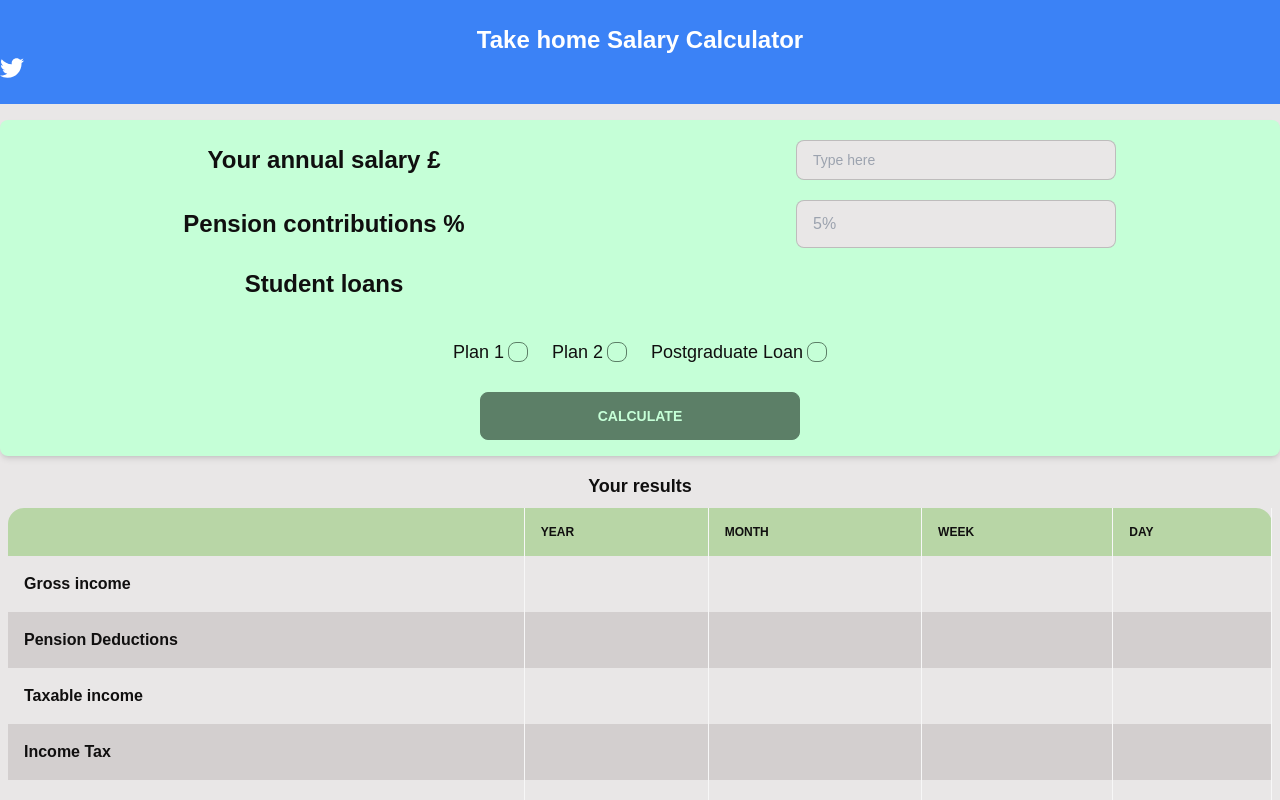
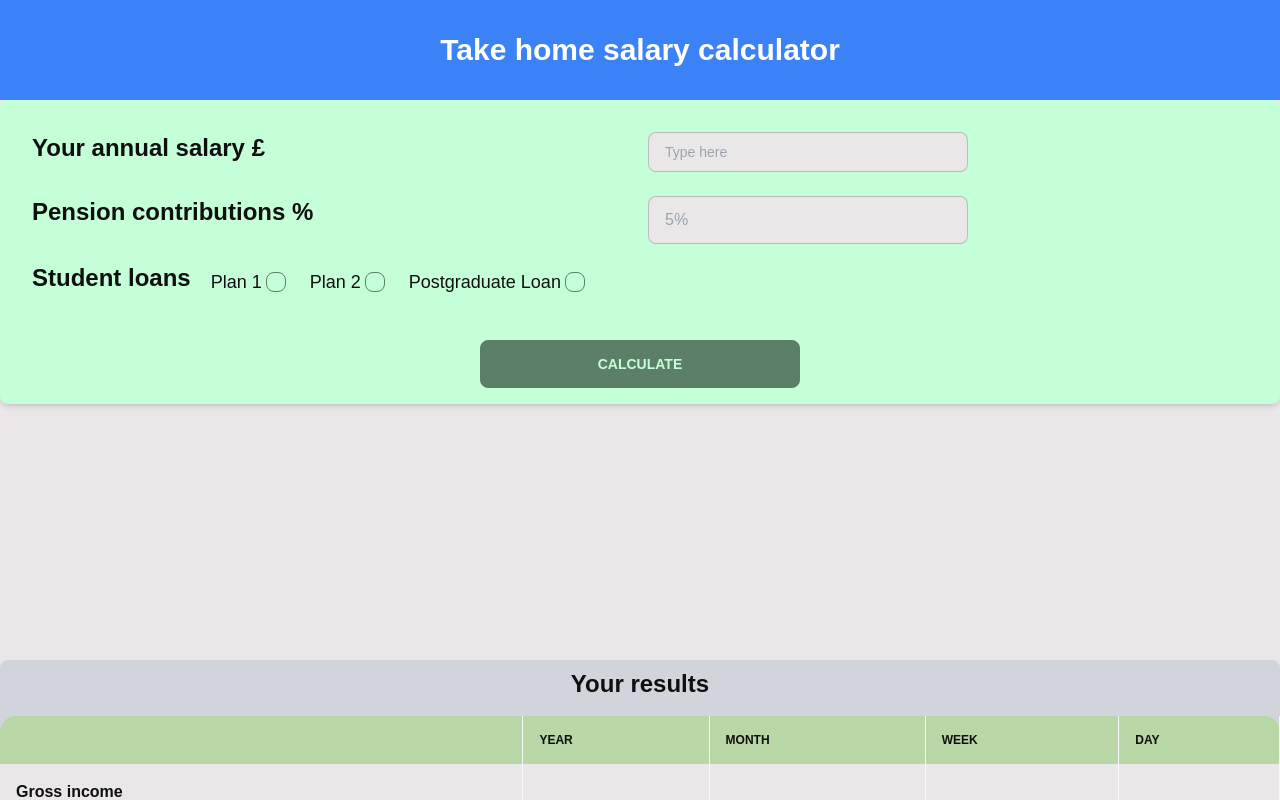
Before and after one commit to aamircodes/salary-calculator, a React (Create React App) app: page / in a window 1280 px wide. Shown: the top 800 px of the page. Built offline with nearby package versions, Linux system fonts and the light colour scheme.

Commit message:
layout work

```diff
--- a/src/App.js
+++ b/src/App.js
@@ -17,7 +17,7 @@ const App = () => {
   return (
     <div className='min-h-screen'>
       <Header />
-      <main className='container mx-auto'>
+      <div className='container mx-auto flex-col'>
         <Form
           setGrossIncome={setGrossIncome}
           setTaxableIncome={setTaxableIncome}
@@ -29,7 +29,7 @@ const App = () => {
           setPgLoan={setPgLoan}
           setTakehome={setTakehome}
         />
-        <h1 className='flex justify-center text-lg font-bold'>Your results</h1>
+        <div className=' mb-64'></div>
         <Table
           grossIncome={grossIncome}
           taxableIncome={taxableIncome}
@@ -41,11 +41,11 @@ const App = () => {
           pgLoan={pgLoan}
           takehome={takehome}
         />
-        <div className='flex justify-center m-5'>
-          {' '}
-          <button className='btn btn-primary'>Recalculate</button>
-        </div>
-      </main>
+      </div>
+      <div className='flex justify-center m-5'>
+        {' '}
+        <button className='btn btn-primary'>Recalculate</button>
+      </div>
     </div>
   );
 };
--- a/src/components/Form.js
+++ b/src/components/Form.js
@@ -66,9 +66,9 @@ const Form = ({
   };
 
   return (
-    <div className='bg-primary-content rounded-lg shadow-md p-4 my-4'>
+    <div className='bg-primary-content rounded-lg shadow-md p-4'>
       <form className='flex flex-col space-y-4' onSubmit={handleSubmit}>
-        <div className='grid gap-4 grid-cols-2 grid-rows-4 place-items-center'>
+        <div className='grid gap-4 grid-cols-2 grid-rows-3 place-items-start p-4'>
           <label className='text-2xl font-semibold block text-primary-700'>
             Your annual salary £
           </label>
@@ -93,12 +93,11 @@ const Form = ({
             value={pensionRate}
             onChange={(e) => setPensionRate(e.target.value)}
           />
-          <label className='text-2xl font-semibold mb-2 block text-primary-700'>
-            Student loans
-          </label>
-          <div></div>
-          <div className='col-span-2'>
-            <div className='flex items-center space-x-4'>
+          <div>
+            <div className='flex items-center space-x-4 col-span-2'>
+              <label className='text-2xl font-semibold mb-2 block text-primary-700'>
+                Student loans
+              </label>
               <label className='label cursor-pointer font-medium text-lg'>
                 Plan 1
                 <input
@@ -126,12 +125,9 @@ const Form = ({
                   className='checkbox checkbox-primary h-5 w-5 ml-1'
                 />
               </label>
-              {/* </div> */}
             </div>
           </div>
         </div>
-        {/* <div className='flex flex-col'> */}
-
         <div className='flex justify-center'>
           <button className='btn btn-primary w-full max-w-xs' type='submit'>
             Calculate
--- a/src/components/Header.js
+++ b/src/components/Header.js
@@ -1,18 +1,7 @@
 const Header = () => {
   return (
     <header className='bg-blue-500 text-white text-center py-6'>
-      <h1 className='text-2xl font-bold'>Take home Salary Calculator</h1>
-      <a href='https://www.twitter.com/aamircodes'>
-        <svg
-          xmlns='http://www.w3.org/2000/svg'
-          width='24'
-          height='24'
-          viewBox='0 0 24 24'
-          className='fill-current'
-        >
-          <path d='M24 4.557c-.883.392-1.832.656-2.828.775 1.017-.609 1.798-1.574 2.165-2.724-.951.564-2.005.974-3.127 1.195-.897-.957-2.178-1.555-3.594-1.555-3.179 0-5.515 2.966-4.797 6.045-4.091-.205-7.719-2.165-10.148-5.144-1.29 2.213-.669 5.108 1.523 6.574-.806-.026-1.566-.247-2.229-.616-.054 2.281 1.581 4.415 3.949 4.89-.693.188-1.452.232-2.224.084.626 1.956 2.444 3.379 4.6 3.419-2.07 1.623-4.678 2.348-7.29 2.04 2.179 1.397 4.768 2.212 7.548 2.212 9.142 0 14.307-7.721 13.995-14.646.962-.695 1.797-1.562 2.457-2.549z'></path>
-        </svg>
-      </a>
+      <h1 className='text-3xl font-bold p-2'>Take home salary calculator</h1>
     </header>
   );
 };
--- a/src/components/Table.js
+++ b/src/components/Table.js
@@ -10,15 +10,20 @@ const Table = ({
   takehome,
 }) => {
   return (
-    <div className='overflow-x-auto m-2'>
+    <div className=' rounded-lg bg-gray-300'>
+      {' '}
+      <h2 className='flex justify-center text-2xl font-bold py-2'>
+        Your results
+      </h2>
+      <div className='overflow-x-auto py-2'>
         <table className='table table-zebra w-full'>
           <thead>
             <tr>
               <th className='bg-secondary-focus'></th>
-            <th className='bg-secondary-focus'> Year </th>
-            <th className='bg-secondary-focus'> Month </th>
-            <th className='bg-secondary-focus'> Week </th>
-            <th className='bg-secondary-focus'> Day </th>
+              <th className='bg-secondary-focus'>Year</th>
+              <th className='bg-secondary-focus'>Month</th>
+              <th className='bg-secondary-focus'>Week</th>
+              <th className='bg-secondary-focus'>Day</th>
             </tr>
           </thead>
           <tbody>
@@ -88,6 +93,7 @@ const Table = ({
           </tbody>
         </table>
       </div>
+    </div>
   );
 };
 
```
Lines whose indentation alone changed are shown as unchanged.
